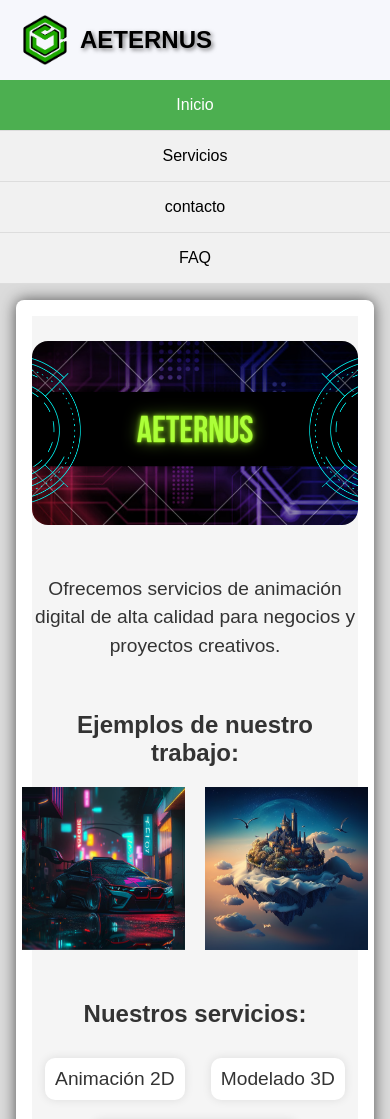
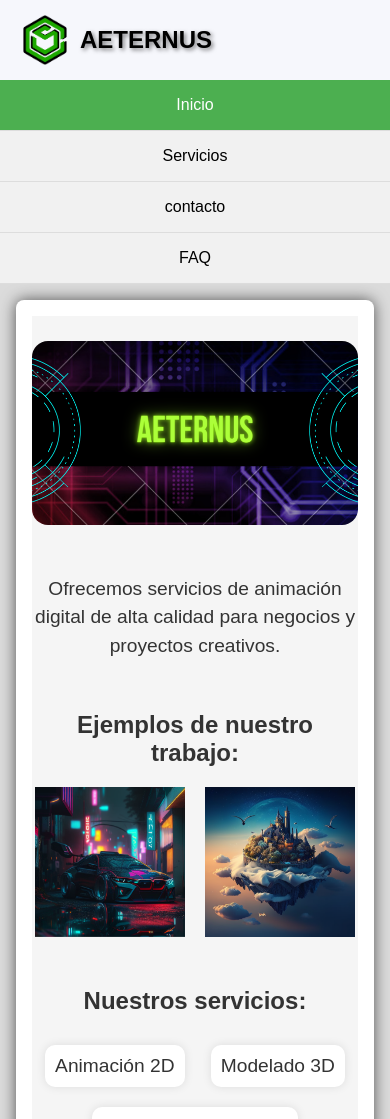
Before and after one commit to pruebas8scx/AETERUNUS, a React (Vite) app: page / in a window 390 px wide. Shown: the top 1119 px of the page. Built offline with nearby package versions, Linux system fonts and the light colour scheme.

Commit message:
carrusel v4.1.26

```diff
--- a/src/components/css/inicio.css
+++ b/src/components/css/inicio.css
@@ -141,7 +141,7 @@
 
 @media only screen and (max-width: 600px) {
   .carrusel img {
-    max-width: 50%;
+    max-width: 46%;
     height: auto;
     margin: 0 10px;
     display: block;
```
